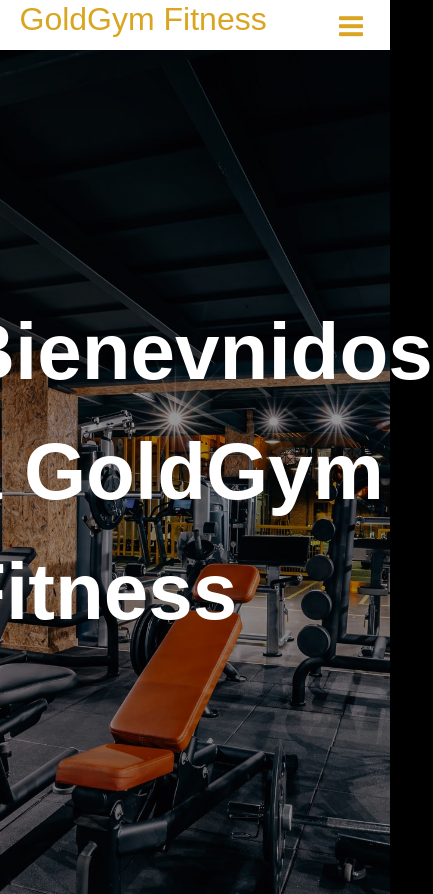
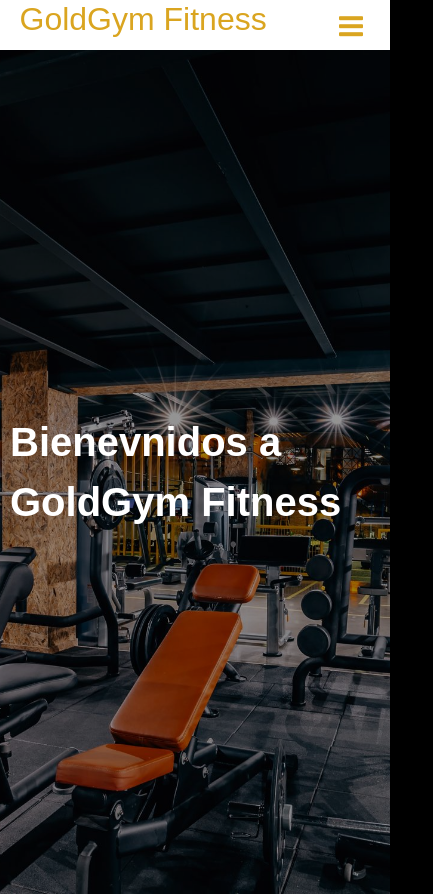
Before and after one commit to NahirB/PreEntrega3Bastias, a website: page index.html in a window 390 px wide. Shown: the top 894 px of the page, 433 px wide, since content can reach past the window. Drawn offline with nearby package versions, Linux system fonts and the light colour scheme.

Commit message:
modifico tamaño

```diff
--- a/scss/_banner.scss
+++ b/scss/_banner.scss
@@ -7,7 +7,6 @@
             size: cover;
             position: center;
         }
-    transition: all 1s ease-in-out;
     background-image: url('../assets/imageness/gimnasio-principal.jpg');
     .banner-contenedor{display: flex;
                     flex-direction: column;
@@ -16,21 +15,17 @@
                     color: $color-letras;
                     margin: 0;
                     padding: 0;
-                    width: 100;
+                    width: 100%;
                     height: 100%;
                     background-color: rgba($color: #000000, $alpha: .4);
                     font-weight: bolder;}
-                    .banner-contenedor{font-size: 80px;}
+                    .banner-contenedor{font-size: 40px;
+                                    padding: 10px;}
 }
 
     //RESPONSIVE
-    @media (max-width:500px){
+    @media (max-width:1024px){
     .banner-contenedor{
-        font-size: 50px;
+        font-size: 70px;
         }
     }
-    @media (max-width:370px){
-    .banner-contenedor{
-        font-size: 30px;
-        }
-    }
```
Also changed, not shown: style/style.css.
